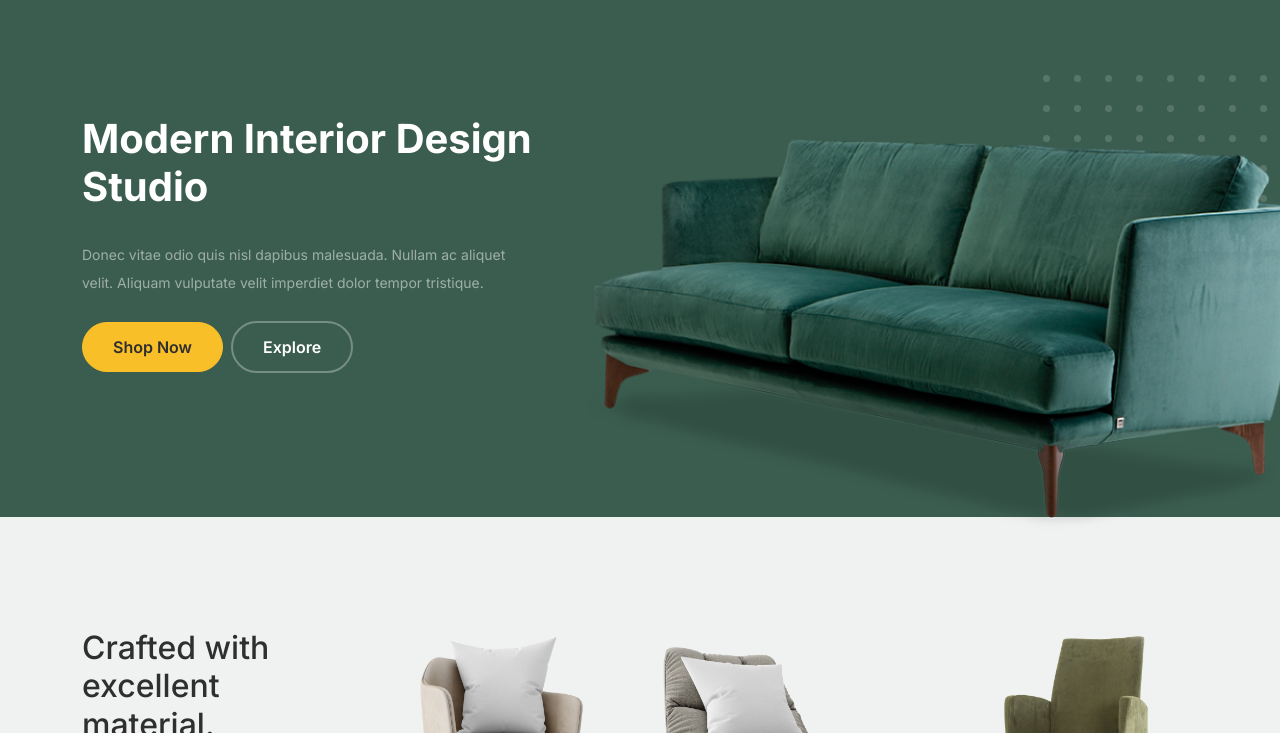
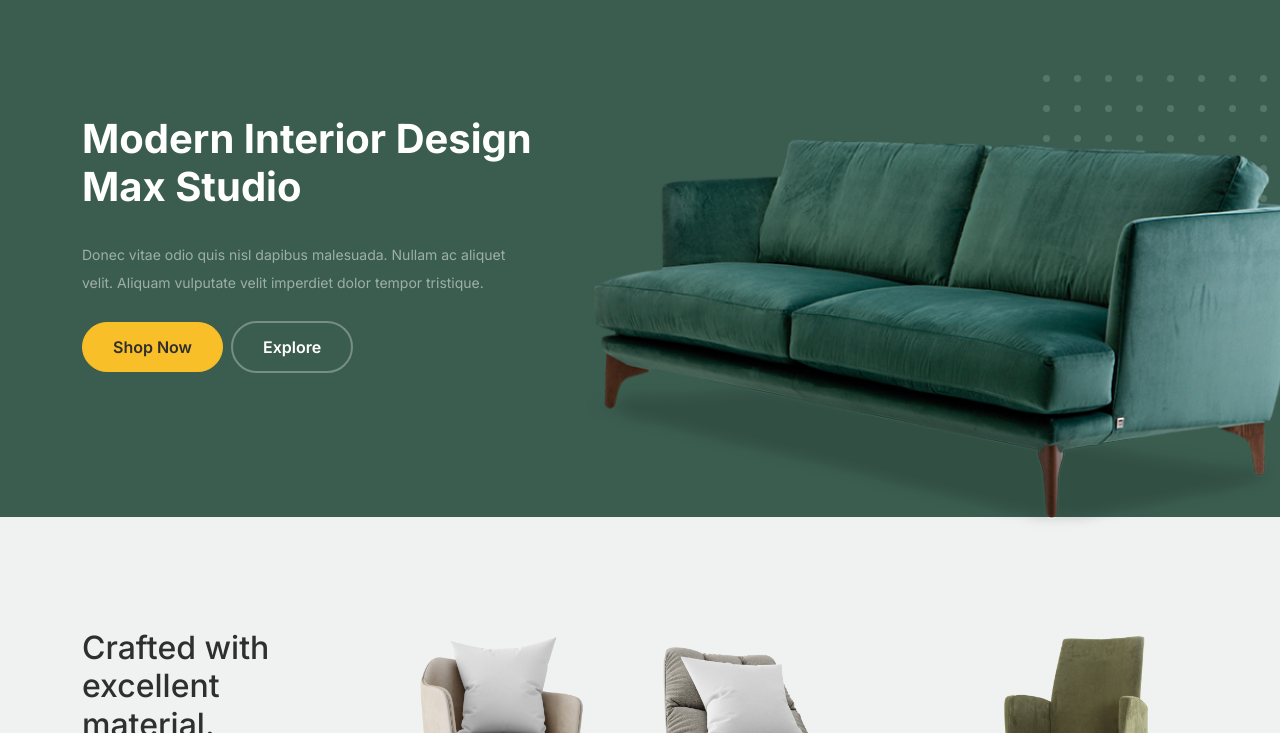
Before and after one commit to kalyansagar5/new, a plain HTML site: page index.html in a window 1280 px wide. Shown: the part 67-800 px from the top of the page. Drawn offline with Linux system fonts and the light colour scheme.

Commit message:
Update index.html

```diff
--- a/index.html
+++ b/index.html
@@ -64,7 +64,7 @@
 					<div class="row justify-content-between">
 						<div class="col-lg-5">
 							<div class="intro-excerpt">
-								<h1>Modern Interior <span clsas="d-block">Design Studio</span></h1>
+								<h1>Modern Interior <span clsas="d-block">Design Max Studio</span></h1>
 								<p class="mb-4">Donec vitae odio quis nisl dapibus malesuada. Nullam ac aliquet velit. Aliquam vulputate velit imperdiet dolor tempor tristique.</p>
 								<p><a href="" class="btn btn-secondary me-2">Shop Now</a><a href="#" class="btn btn-white-outline">Explore</a></p>
 							</div>
```
